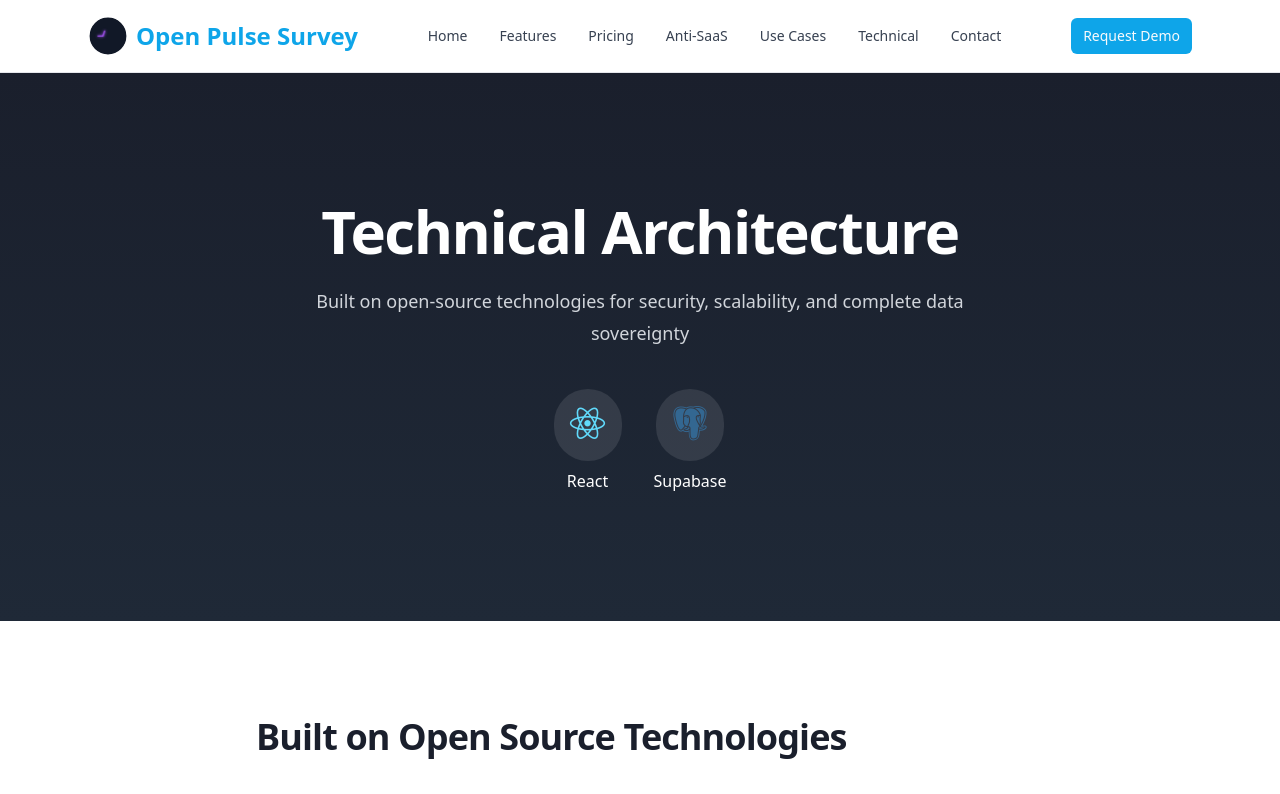
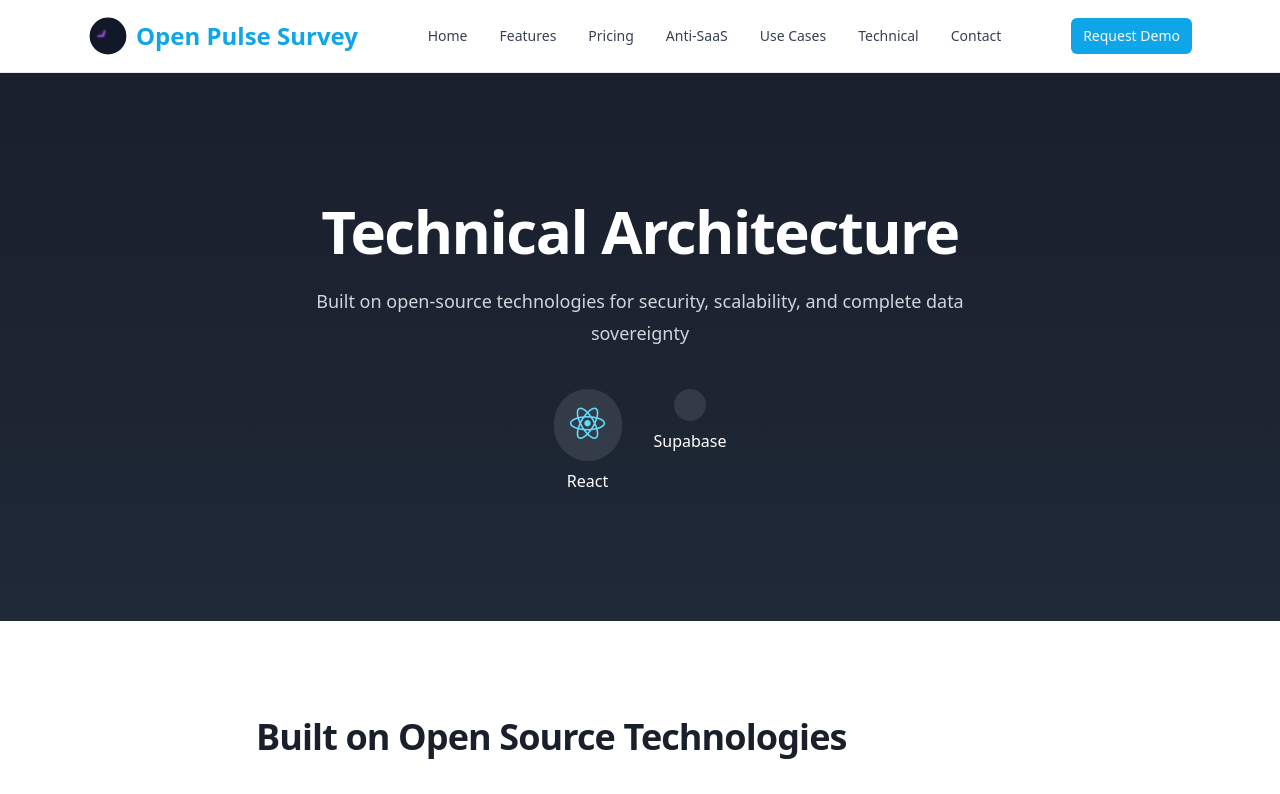
Before and after one commit to BrainStation-23/openpulsesurveywebsite, a React (Vite) app: page /technical in a window 1280 px wide. Shown: the top 794 px of the page. Built offline with nearby package versions, Linux system fonts and the light colour scheme.

Commit message:
Code edited in Lovable Code Editor
Edited UI in Lovable

```diff
--- a/src/components/technical/HeroSection.tsx
+++ b/src/components/technical/HeroSection.tsx
@@ -19,7 +19,7 @@ const HeroSection = () => {
             </div>
             <div className="flex flex-col items-center">
               <div className="bg-white/10 p-4 rounded-full">
-                <i className="devicon-postgresql-plain colored text-4xl"></i>
+                <i className="devicon-supabase-plain colored text-4xl"></i>
               </div>
               <span className="mt-2 text-white font-medium">Supabase</span>
             </div>
```
